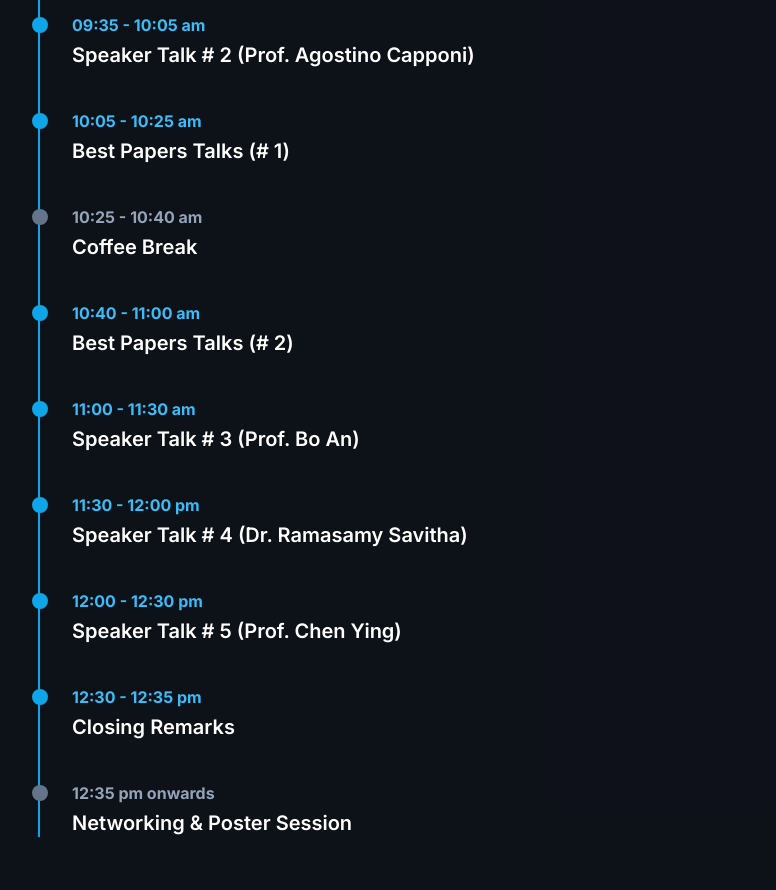
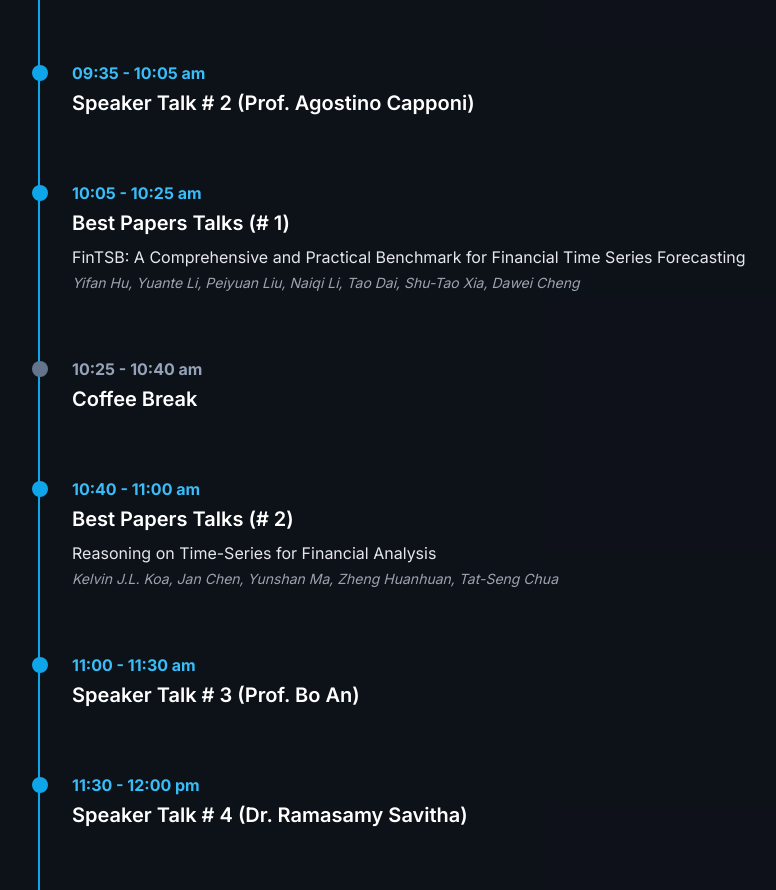
Before and after one commit to ICAIF-25-RTFS/ICAIF-25-RTFS.github.io, a plain HTML site: page index.html in a window 1280 px wide. Shown: the part 3513-4403 px from the top of the page, without its empty margins (218-994 px from the left). Drawn offline with nearby package versions, Linux system fonts and the light colour scheme.

Commit message:
Update index.html

```diff
--- a/index.html
+++ b/index.html
@@ -410,9 +410,25 @@
 <div class="relative"><div class="absolute -left-10 top-1 h-4 w-4 rounded-full bg-sky-500"></div><p class="font-bold text-sky-400">09:00 - 09:05 am</p><h3 class="text-xl font-semibold text-white mt-1">Opening Remarks</h3></div>
                         <div class="relative"><div class="absolute -left-10 top-1 h-4 w-4 rounded-full bg-sky-500"></div><p class="font-bold text-sky-400">09:05 - 09:35 am</p><h3 class="text-xl font-semibold text-white mt-1">Speaker Talk # 1 (Prof. Theis Ingerslev Jensen)</h3></div>
                         <div class="relative"><div class="absolute -left-10 top-1 h-4 w-4 rounded-full bg-sky-500"></div><p class="font-bold text-sky-400">09:35 - 10:05 am</p><h3 class="text-xl font-semibold text-white mt-1">Speaker Talk # 2 (Prof. Agostino Capponi) </h3></div>
-                        <div class="relative"><div class="absolute -left-10 top-1 h-4 w-4 rounded-full bg-sky-500"></div><p class="font-bold text-sky-400">10:05 - 10:25 am</p><h3 class="text-xl font-semibold text-white mt-1">Best Papers Talks (# 1)</h3></div>
+
+                                                <div class="relative">
+                            <div class="absolute -left-10 top-1 h-4 w-4 rounded-full bg-sky-500"></div>
+                            <p class="font-bold text-sky-400">10:05 - 10:25 am</p>
+                            <h3 class="text-xl font-semibold text-white mt-1">Best Papers Talks (# 1)</h3>
+                            <p class="text-base text-gray-200 mt-2">FinTSB: A Comprehensive and Practical Benchmark for Financial Time Series Forecasting</p>
+                            <p class="text-sm text-gray-400 mt-1 italic">Yifan Hu, Yuante Li, Peiyuan Liu, Naiqi Li, Tao Dai, Shu-Tao Xia, Dawei Cheng</p>
+                        </div>
+
                         <div class="relative"><div class="absolute -left-10 top-1 h-4 w-4 rounded-full bg-slate-500"></div><p class="font-bold text-slate-400">10:25 - 10:40 am</p><h3 class="text-xl font-semibold text-white mt-1">Coffee Break</h3></div>
-                        <div class="relative"><div class="absolute -left-10 top-1 h-4 w-4 rounded-full bg-sky-500"></div><p class="font-bold text-sky-400">10:40 - 11:00 am</p><h3 class="text-xl font-semibold text-white mt-1">Best Papers Talks (# 2) </h3></div>
+
+                                                <div class="relative">
+                            <div class="absolute -left-10 top-1 h-4 w-4 rounded-full bg-sky-500"></div>
+                            <p class="font-bold text-sky-400">10:40 - 11:00 am</p>
+                            <h3 class="text-xl font-semibold text-white mt-1">Best Papers Talks (# 2)</h3>
+                            <p class="text-base text-gray-200 mt-2">Reasoning on Time-Series for Financial Analysis</p>
+                            <p class="text-sm text-gray-400 mt-1 italic">Kelvin J.L. Koa, Jan Chen, Yunshan Ma, Zheng Huanhuan, Tat-Seng Chua </p>
+                        </div>
+
                         <div class="relative"><div class="absolute -left-10 top-1 h-4 w-4 rounded-full bg-sky-500"></div><p class="font-bold text-sky-400">11:00 - 11:30 am</p><h3 class="text-xl font-semibold text-white mt-1">Speaker Talk # 3 (Prof. Bo An)</h3></div>
                         <div class="relative"><div class="absolute -left-10 top-1 h-4 w-4 rounded-full bg-sky-500"></div><p class="font-bold text-sky-400">11:30 - 12:00 pm</p><h3 class="text-xl font-semibold text-white mt-1">Speaker Talk # 4 (Dr. Ramasamy Savitha)</h3></div>
                         <div class="relative"><div class="absolute -left-10 top-1 h-4 w-4 rounded-full bg-sky-500"></div><p class="font-bold text-sky-400">12:00 - 12:30 pm</p><h3 class="text-xl font-semibold text-white mt-1">Speaker Talk # 5 (Prof. Chen Ying)</h3></div>
```
Lines whose indentation alone changed are shown as unchanged.
